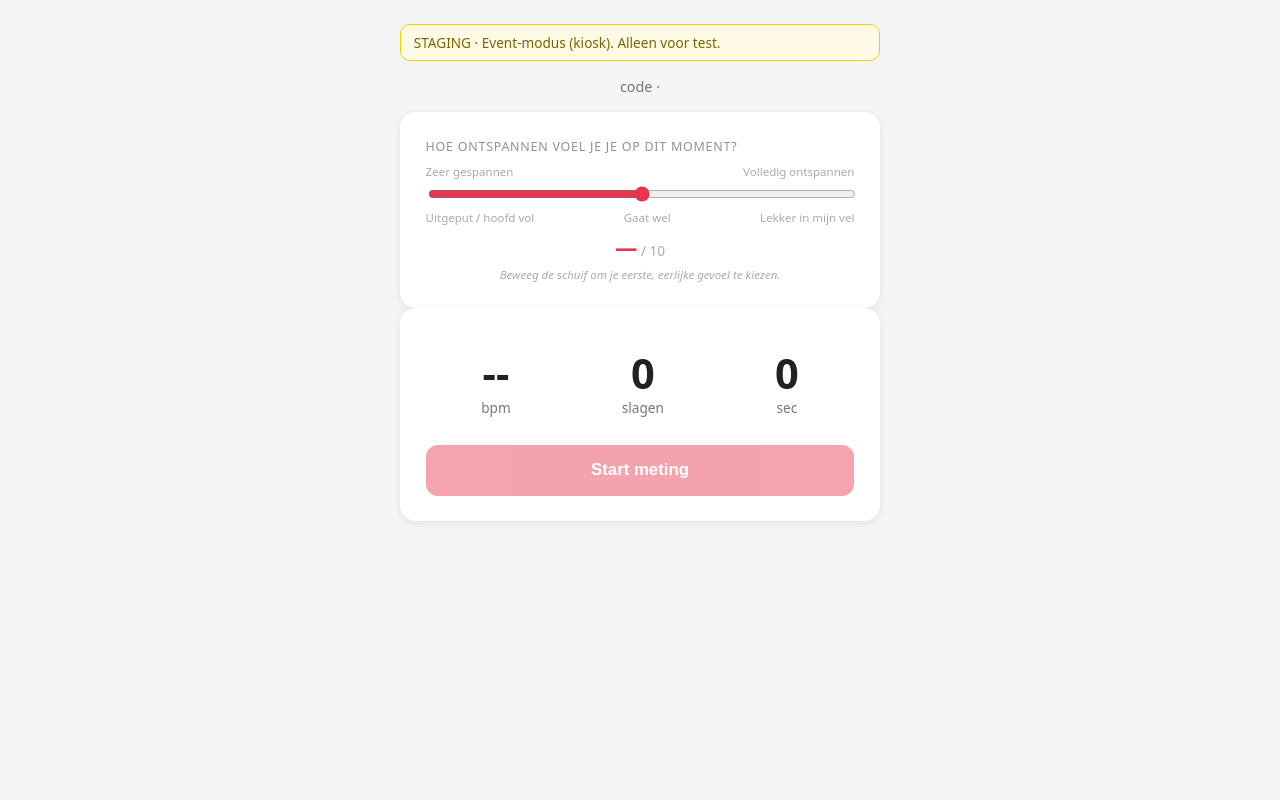
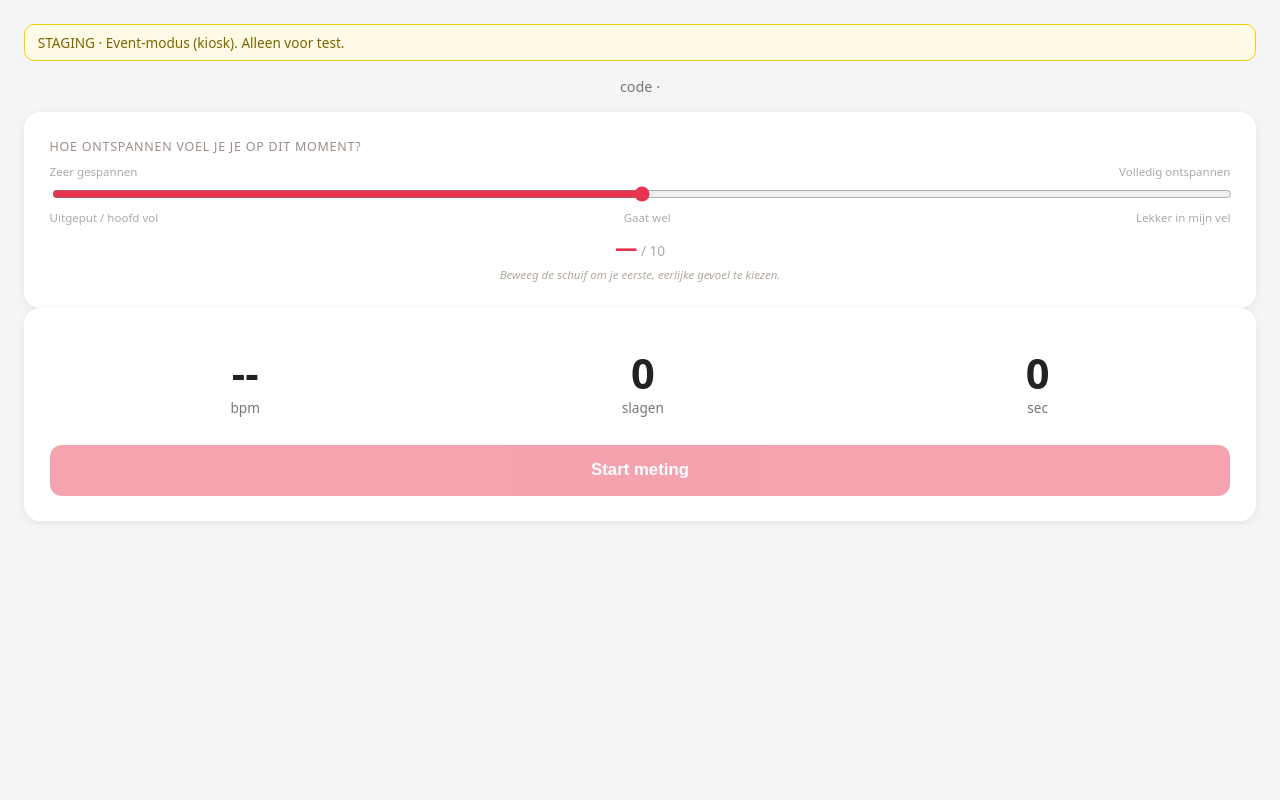
Before and after one commit to paulpannevis-svg/stresschecker, a Python web app: template templates/event/meten.html in a window 1280 px wide. Run offline with Jinja, Linux system fonts and the light colour scheme; the template is opened without the code that fills it, so the values that code supplies are empty.

Commit message:
Event-kiosk meten.html: rapport-/meetscherm schermvullend (.wrap max-width 480->none)
Het 'ingeklemde' 3-knoppen-rapportscherm zat NIET in /view (reports/event_participant.html)
maar in meten.html: .wrap{max-width:480px;margin:0 auto} klemde de hele kiosk-inhoud in een
smalle 480px-kolom. Nu width:100%;max-width:none + body min-height:100vh -> volledige breedte.
CSS is inline in de template, dus HUP herlaadt het (geen externe CSS, geen full restart nodig).

Co-Authored-By: Claude Opus 4.8 (1M context) <noreply@anthropic.com>

```diff
--- a/templates/event/meten.html
+++ b/templates/event/meten.html
@@ -5,8 +5,10 @@
   <meta name="viewport" content="width=device-width, initial-scale=1">
   <title>Event-meting — {{ p.meting_code }}</title>
   <style>
-    body{font-family:system-ui,-apple-system,sans-serif;background:#f4f5f7;margin:0;padding:1.5rem;color:#222}
-    .wrap{max-width:480px;margin:0 auto;text-align:center}
+    body{font-family:system-ui,-apple-system,sans-serif;background:#f4f5f7;margin:0;padding:1.5rem;color:#222;min-height:100vh;box-sizing:border-box}
+    /* Schermvullend: geen smalle 480px-kolom meer, maar volledige breedte. De kaarten/knoppen
+       vullen het scherm; tekst blijft gecentreerd. (Was max-width:480px -> oogde "ingeklemd".) */
+    .wrap{width:100%;max-width:none;margin:0;text-align:center}
     .code{color:#777;font-size:.9rem;margin-bottom:1rem}
     .card{background:#fff;border-radius:16px;padding:1.6rem;box-shadow:0 2px 10px rgba(0,0,0,.07)}
     .big{font-size:2.6rem;font-weight:800;line-height:1}
```
